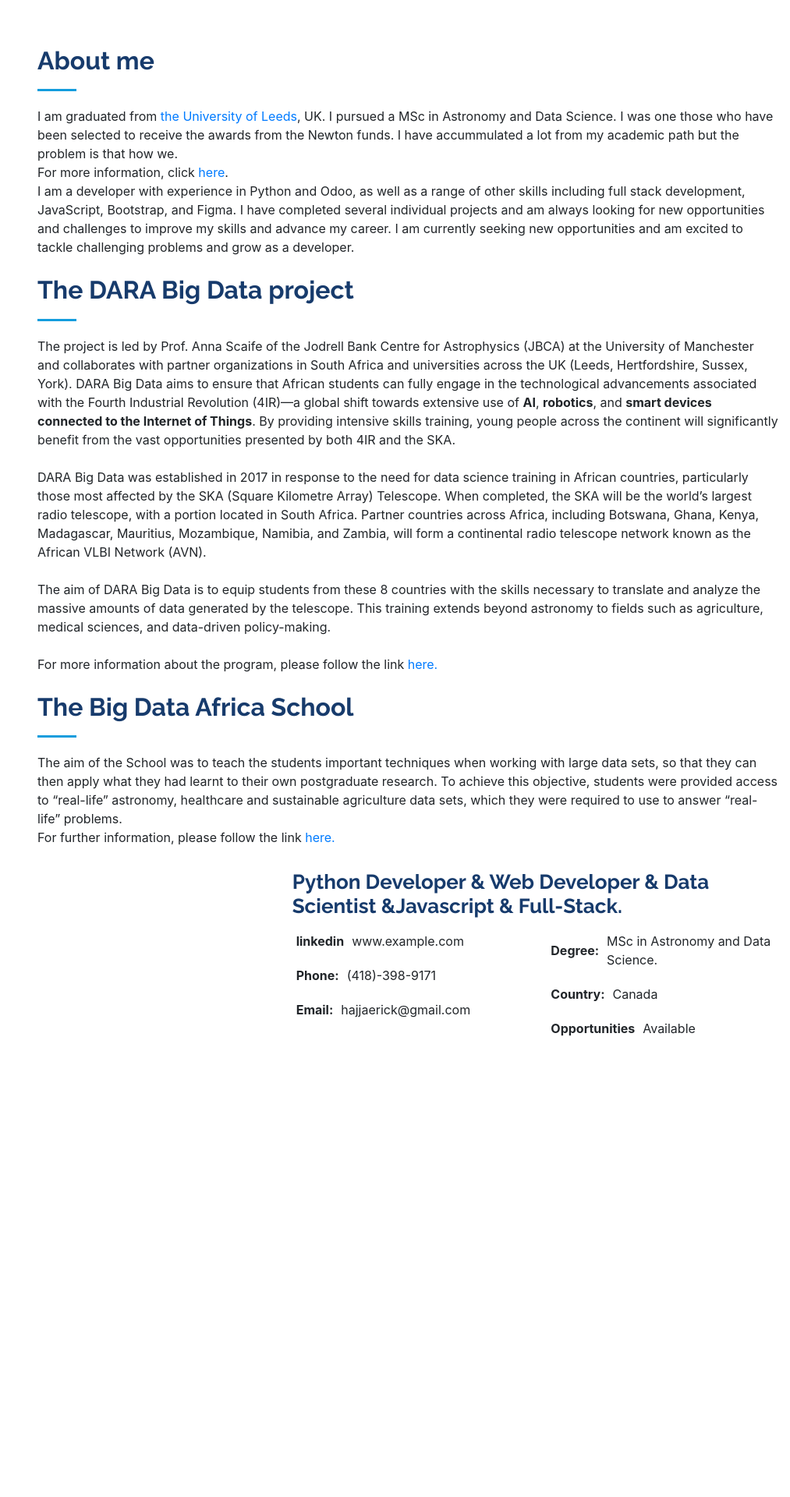
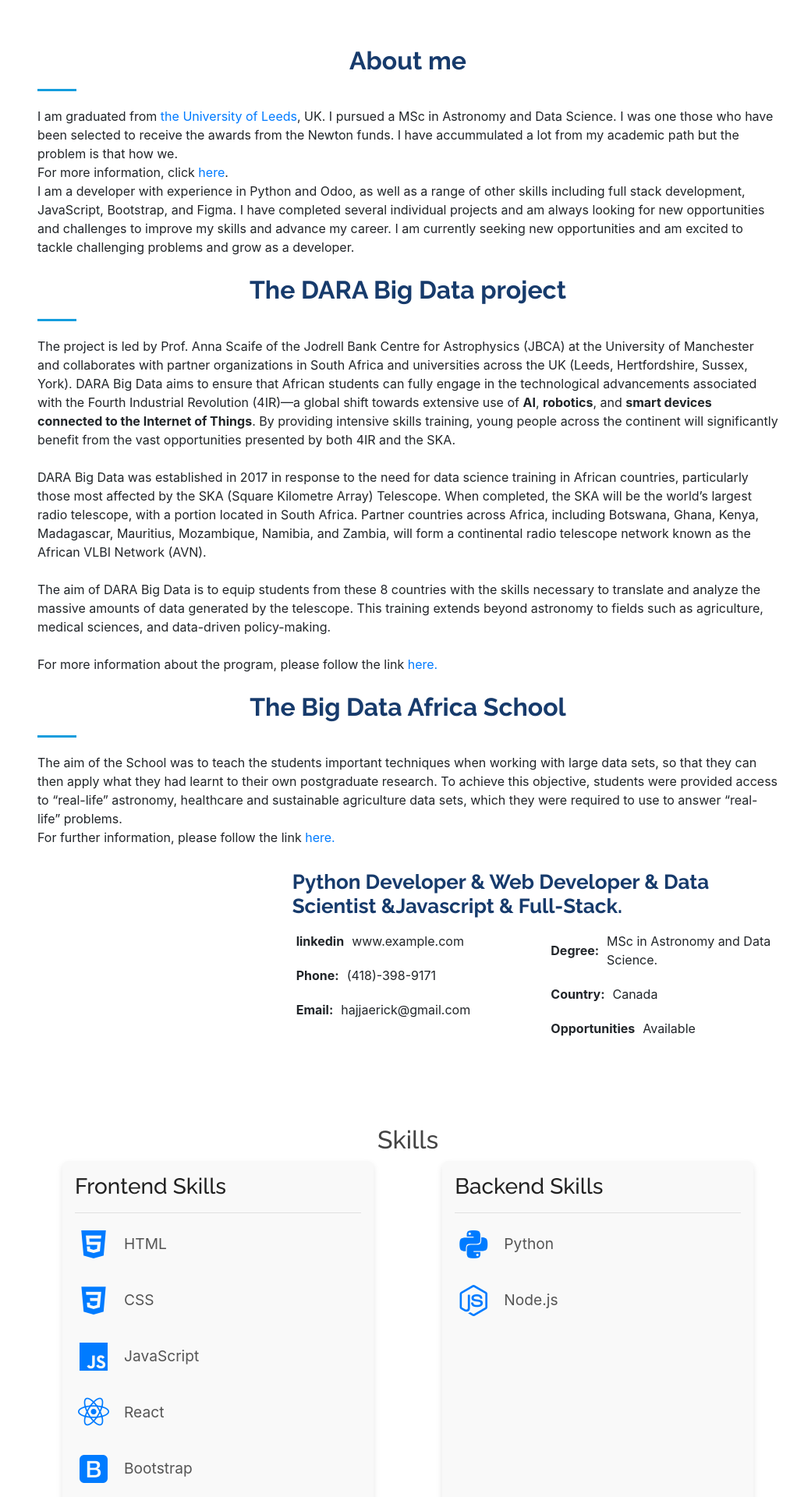
Before and after one commit to ErickRandria/django_portfolio_project, a Django app: page / in a window 1280 px wide. Shown: the part 801-2721 px from the top of the page at 78% size, without its empty margins (267-1280 px from the left). Before the commit the page ends 2130 px from the top, so only its background shows below. Run offline with Django 4.2, Linux system fonts and the light colour scheme.

Commit message:
Adding more changes

```diff
--- a/portfolio_project/portfolio/static/css/styles.css
+++ b/portfolio_project/portfolio/static/css/styles.css
@@ -431,39 +431,79 @@ body {
   /*--------------------------------------------------------------
   # Skills
   --------------------------------------------------------------*/
-  .skills .progress {
-    height: 60px;
-    display: block;
-    background: none;
-    border-radius: 0;
-  }
+  #skills {
+    padding: 2rem;
+    background-color: #ffffff;
+}
 
-  .skills .progress .skill {
-    padding: 0;
-    margin: 0 0 6px 0;
-    text-transform: uppercase;
-    display: block;
-    font-weight: 600;
-    font-family: "Poppins", sans-serif;
-    color: #050d18;
-  }
+.container {
+    width: 80%;
+    margin: 0 auto;
+}
 
-  .skills .progress .skill .val {
-    float: right;
-    font-style: normal;
-  }
+h2 {
+    text-align: center;
+    margin-bottom: 1.5rem;
+    font-size: 2rem;
+    color: #444;
+}
 
-  .skills .progress-bar-wrap {
-    background: #dce8f8;
-    height: 10px;
-  }
+.skills-section {
+    display: flex;
+    justify-content: space-between;
+    flex-wrap: wrap;
+}
 
-  .skills .progress-bar {
-    width: 1px;
-    height: 10px;
-    transition: 0.9s;
-    background-color: #149ddd;
-  }
+.frontend-skills, .backend-skills {
+    width: 45%;
+    padding: 1rem;
+    box-shadow: 0 4px 8px rgba(0, 0, 0, 0.1);
+    border-radius: 8px;
+    background-color: #f9f9f9;
+}
+
+h3 {
+    margin-bottom: 1rem;
+    font-size: 1.5rem;
+    color: #222;
+}
+
+.skill-item {
+    display: flex;
+    align-items: center;
+    margin-bottom: 1.5rem;
+    font-size: 1.2rem; /* Adjust text size */
+}
+
+.skill-item i {
+    font-size: 3rem; /* Enlarges the icons */
+    margin-right: 15px; /* Spacing between icon and text */
+    color: #007bff; /* Color for icons */
+    transition: color 0.3s, transform 0.3s; /* Smooth transition for hover effects */
+}
+
+.skill-item i:hover {
+    color: #0056b3; /* Change color on hover */
+    transform: scale(1.1); /* Slightly enlarge on hover */
+}
+
+.skill-item span {
+    font-size: 1.2rem; /* Adjust text size */
+    color: #555;
+}
+
+/* Responsive adjustments */
+/* @media (max-width: 768px) {
+    .skills-section {
+        flex-direction: column;
+    }
+
+    .frontend-skills, .backend-skills {
+        width: 100%;
+        margin-bottom: 2rem;
+        background-color: black;
+    }
+} */
 
   /*--------------------------------------------------------------
   # Resume
--- a/portfolio_project/portfolio/templates/portfolio/home.html
+++ b/portfolio_project/portfolio/templates/portfolio/home.html
@@ -187,7 +187,100 @@
             </div>
 
             </div>
-        </section><!-- End About Section -->
+        </section>
+        <!-- End About Section -->
+
+        <!-- Skills section -->
+        <section id="skills" class="Skills">
+            <div class="container">
+                <h2>Skills</h2>
+                <div class="skills-section">
+                    <div class="frontend-skills">
+                        <h3>Frontend Skills</h3>
+                        <hr>
+                        <div class="skill-item">
+                            <i class='bx bxl-html5' ></i>
+                            <span>HTML</span>
+                        </div>
+                        <div class="skill-item">
+                            <i class='bx bxl-css3' ></i>
+                            <span>CSS</span>
+                        </div>
+                        <div class="skill-item">
+                            <i class='bx bxl-javascript' ></i>
+                            <span>JavaScript</span>
+                        </div>
+                        <div class="skill-item">
+                            <i class='bx bxl-react' ></i>
+                            <span>React</span>
+                        </div>
+                        <div class="skill-item">
+                            <i class='bx bxl-bootstrap' ></i>
+                            <span>Bootstrap</span>
+                        </div>
+                    </div>
+                    <div class="backend-skills">
+                        <h3>Backend Skills</h3>
+                        <hr>
+                        <div class="skill-item">
+                            <i class='bx bxl-python' ></i>
+                            <span>Python</span>
+                        </div>
+                        <div class="skill-item">
+                            <i class='bx bxl-nodejs' ></i>
+                            <span>Node.js</span>
+                        </div>
+                    </div>
+
+                </div>
+            </div>
+            <br>
+            <div class="container">
+                <div class="skills-section">
+                    <div class="others-skills">
+                        <h3>Others</h3>
+                            <div class="skill-item">
+                                <i class='bx bxl-docker' ></i>
+                                <span>Docker</span>
+                            </div>
+                            <div class="skill-item">
+                                <i class='bx bxl-kubernetes' ></i>
+                                <span>Kubernetes</span>
+                            </div>
+                            <div class="skill-item">
+                                <i class='bx bxl-git' ></i>
+                                <span>Git</span>
+                            </div>
+                            <div class="skill-item">
+                                <i class='bx bxl-github' ></i>
+                                <span>Github</span>
+                            </div>
+                            <div class="skill-item">
+                                <i class='bx bxl-django' ></i>
+                                <span>Django</span>
+                            </div>
+
+                    </div>
+
+                </div>
+            </div>
+        </section>
+        <!-- End Skills Section -->
+
+        <!-- Projects Section -->
+        <section id="portfolio" class="Projects">
+            <div>
+                <h1>Here we can lists all of the projects</h1>
+            </div>
+        </section>
+        <!-- End Projects Section -->
+
+        <section id="contact" class="Contact">
+            <div>
+                <h1>Here we can put the way to contact me.</h1>
+            </div>
+        </section>
+
 
 
     </main>
```
